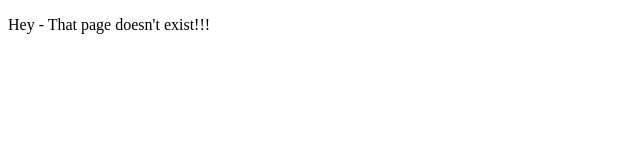
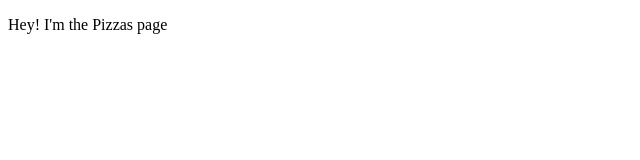
Before and after one commit to johnsonr84/gatsbys-pizza, a Gatsby app in the folder gatsby/: page /pizzas in a window 1280 px wide. Before the commit this address had no page. Shown: the top 160 px of the page, without its empty margins (0-640 px from the left). Built offline with nearby package versions, Linux system fonts and the light colour scheme.

Commit message:
init commit create PizzasPage

```diff
--- /dev/null
+++ b/gatsby/src/pages/pizzas.js
@@ -0,0 +1,10 @@
+import React from 'react';
+import Layout from '../components/Layout';
+
+export default function PizzasPage() {
+  return (
+    <>
+      <p>Hey! I'm the Pizzas page</p>
+    </>
+  );
+}
```
